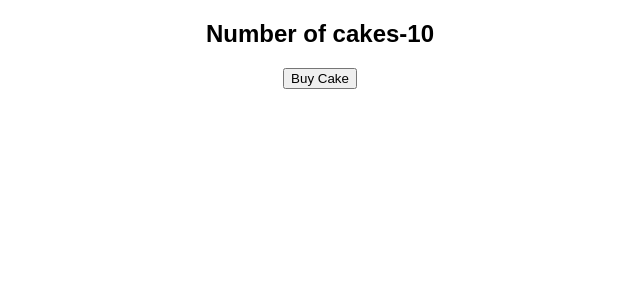
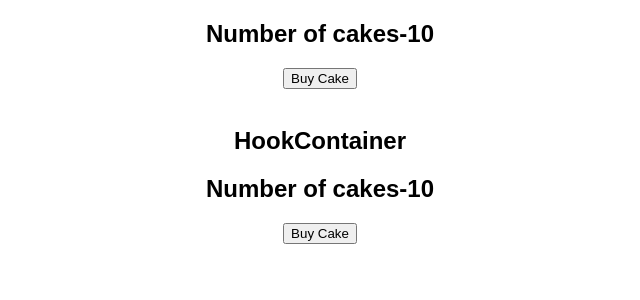
Before and after one commit to mk-Guvi/Redux, a React (Create React App) app: page / in a window 1280 px wide. Shown: the top 300 px of the page, without its empty margins (320-960 px from the left). Built offline with nearby package versions, Linux system fonts and the light colour scheme.

Commit message:
HookSelector

```diff
--- a/src/App.js
+++ b/src/App.js
@@ -2,6 +2,7 @@
 import { Provider } from "react-redux";
 import store from "./redux/cake/store";
 import "./styles.css";
+import HookCakeContainer from "./components/HookCakeContainer";
 //to provide redux store to react application react-redux exports an component called provider.
 
 export default function App() {
@@ -9,6 +10,8 @@
     <Provider store={store}>
       <div className="App">
         <CakeContainer />
+        <br />
+        <HookCakeContainer />
       </div>
     </Provider>
   );
--- /dev/null
+++ b/src/components/HookCakeContainer.js
@@ -0,0 +1,16 @@
+import React from "react";
+import { useSelector } from "react-redux";
+
+function HookCakeContainer() {
+  //it is the replacement of mapStateToProps.It accepts a function as parameter.This function is called as selector function.selector function receives the redux state as its argument which is similar to mapStateToProps function.the selector function returns a value that is state.numOfCakes.
+  const numOfCakes = useSelector((state) => state.numOfCakes);
+  return (
+    <div>
+      <h2>HookContainer</h2>
+      <h2>Number of cakes-{numOfCakes}</h2>
+      <button>Buy Cake</button>
+    </div>
+  );
+}
+
+export default HookCakeContainer;
```
